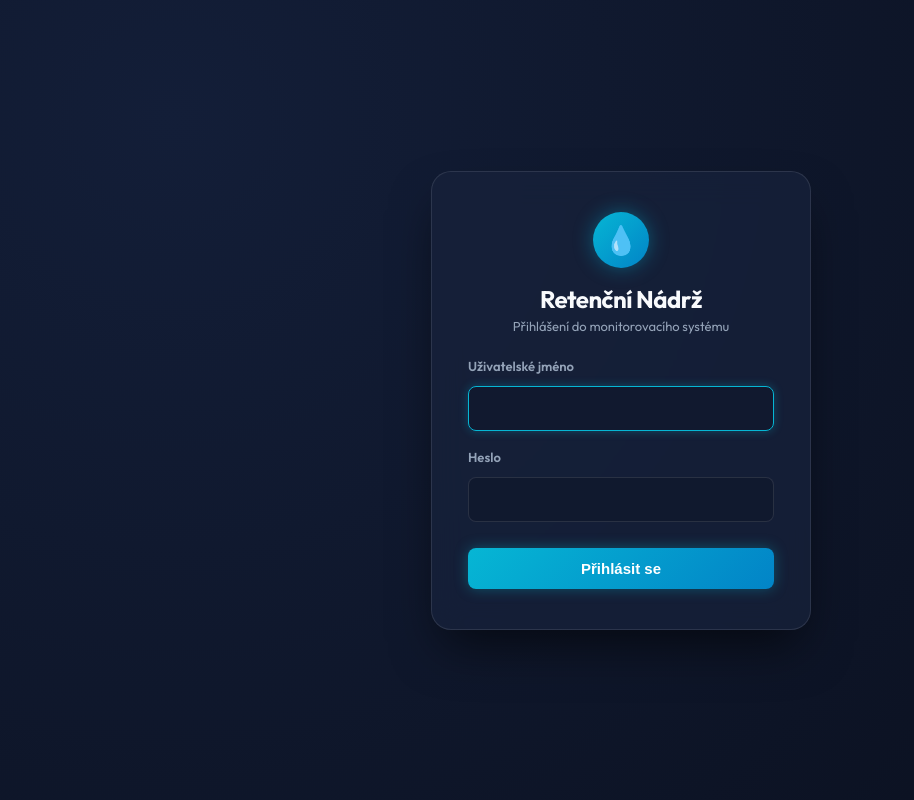
After one commit to Svaty10/Retencni_Nadrz_V2, a FastAPI app: template webserver/templates/login.html in a window 1280 px wide. The commit adds this page. Shown: the whole page, without its empty margins (19-933 px from the left). Run offline with FastAPI, Linux system fonts and the light colour scheme; the template is opened without the code that fills it, so the values that code supplies are empty.

Commit message:
feat: Add authentication, login portal, session middleware, and password management

```diff
--- a/webserver/app.py
+++ b/webserver/app.py
@@ -18,11 +18,33 @@ from datetime import datetime, timezone, timedelta
 from typing import Optional, List, Dict, Any
 
 import requests
-from fastapi import FastAPI, Query, Request, BackgroundTasks, HTTPException
-from fastapi.responses import HTMLResponse, JSONResponse, StreamingResponse
+from fastapi import FastAPI, Query, Request, BackgroundTasks, HTTPException, Form, Depends
+from fastapi.responses import HTMLResponse, JSONResponse, StreamingResponse, RedirectResponse
 from fastapi.staticfiles import StaticFiles
 from fastapi.templating import Jinja2Templates
+from starlette.middleware.sessions import SessionMiddleware
 from pydantic import BaseModel
+
+try:
+    from werkzeug.security import generate_password_hash, check_password_hash
+except ImportError:
+    import hashlib
+    def check_password_hash(p_hash: str, pwd: str) -> bool:
+        if p_hash.startswith("scrypt:"):
+            parts = p_hash.split("$")
+            if len(parts) == 3:
+                params = parts[0].split(":")
+                n, r, p = int(params[1]), int(params[2]), int(params[3])
+                salt = parts[1].encode('utf-8')
+                expected = parts[2]
+                calc = hashlib.scrypt(pwd.encode('utf-8'), salt=salt, n=n, r=r, p=p).hex()
+                return calc == expected
+        return False
+    def generate_password_hash(pwd: str) -> str:
+        import secrets
+        salt = secrets.token_hex(8)
+        derived = hashlib.scrypt(pwd.encode('utf-8'), salt=salt.encode('utf-8'), n=32768, r=8, p=1).hex()
+        return f"scrypt:32768:8:1${salt}${derived}"
 
 from cc1101_receiver import CC1101Receiver
 
@@ -33,9 +55,44 @@ logger = logging.getLogger("retencka_server")
 # Base paths
 BASE_DIR = os.path.dirname(os.path.abspath(__file__))
 CONFIG_PATH = os.path.join(BASE_DIR, "config.json")
+USERS_PATH = os.path.join(BASE_DIR, "users.json")
+SECRET_KEY_PATH = os.path.join(BASE_DIR, "secret_key.txt")
 DB_PATH = os.path.join(BASE_DIR, "history.db")
 STATIC_DIR = os.path.join(BASE_DIR, "static")
 TEMPLATES_DIR = os.path.join(BASE_DIR, "templates")
+
+def get_or_create_secret_key() -> str:
+    if os.path.exists(SECRET_KEY_PATH):
+        try:
+            with open(SECRET_KEY_PATH, "r", encoding="utf-8") as f:
+                k = f.read().strip()
+                if k:
+                    return k
+        except Exception:
+            pass
+    import secrets
+    k = secrets.token_hex(32)
+    try:
+        with open(SECRET_KEY_PATH, "w", encoding="utf-8") as f:
+            f.write(k)
+    except Exception:
+        pass
+    return k
+
+SECRET_KEY = get_or_create_secret_key()
+
+def load_users() -> dict:
+    if os.path.exists(USERS_PATH):
+        try:
+            with open(USERS_PATH, "r", encoding="utf-8") as f:
+                return json.load(f)
+        except Exception:
+            pass
+    return {}
+
+def save_users(users: dict):
+    with open(USERS_PATH, "w", encoding="utf-8") as f:
+        json.dump(users, f, indent=4)
 
 # ==============================================================================
 # Configuration Management
@@ -407,8 +464,44 @@ supervisor_thread = threading.Thread(target=background_supervisor, daemon=True,
 
 # FastAPI App
 app = FastAPI(title="Retention Tank Telemetry & Hydrawise Controller", version="2.5.0")
+app.add_middleware(SessionMiddleware, secret_key=SECRET_KEY, max_age=86400 * 7, same_site="lax", https_only=False)
+
 app.mount("/static", StaticFiles(directory=STATIC_DIR), name="static")
 templates = Jinja2Templates(directory=TEMPLATES_DIR)
+
+# Brute-force protection: IP tracking
+FAILED_LOGINS: Dict[str, dict] = {}
+
+def get_client_ip(request: Request) -> str:
+    cf_ip = request.headers.get("CF-Connecting-IP")
+    if cf_ip:
+        return cf_ip
+    x_forwarded = request.headers.get("X-Forwarded-For")
+    if x_forwarded:
+        return x_forwarded.split(",")[0].strip()
+    return request.client.host if request.client else "127.0.0.1"
+
+def check_ip_lockout(ip: str) -> Optional[int]:
+    now = time.time()
+    rec = FAILED_LOGINS.get(ip)
+    if rec and rec.get("lock_until"):
+        if now < rec["lock_until"]:
+            return int(rec["lock_until"] - now)
+        else:
+            rec["count"] = 0
+            rec["lock_until"] = None
+    return None
+
+def register_failed_login(ip: str):
+    now = time.time()
+    rec = FAILED_LOGINS.setdefault(ip, {"count": 0, "lock_until": None})
+    rec["count"] += 1
+    if rec["count"] >= 5:
+        rec["lock_until"] = now + 300  # 5 minutes lockout
+
+def reset_failed_login(ip: str):
+    if ip in FAILED_LOGINS:
+        FAILED_LOGINS[ip] = {"count": 0, "lock_until": None}
 
 @app.on_event("startup")
 def startup_event():
@@ -618,13 +711,87 @@ def simulate_packet(level_mm: int = 1450, vbat_mv: int = 4450, temp_x100: int =
     sys_state.update_telemetry(sim_pkt, config)
     return {"status": "injected", "data": sim_pkt}
 
+# ------------------------------------------------------------------------------
+# Authentication & User Management Routes
+# ------------------------------------------------------------------------------
+
+@app.get("/login", response_class=HTMLResponse)
+def login_get(request: Request):
+    if request.session.get("username"):
+        return RedirectResponse(url="/", status_code=303)
+    return templates.TemplateResponse("login.html", {"request": request, "error": None})
+
+@app.post("/login", response_class=HTMLResponse)
+def login_post(request: Request, username: str = Form(...), password: str = Form(...)):
+    ip = get_client_ip(request)
+    lockout_sec = check_ip_lockout(ip)
+    if lockout_sec:
+        min_rem = max(1, lockout_sec // 60)
+        return templates.TemplateResponse(
+            "login.html",
+            {"request": request, "error": f"Příliš mnoho neúspěšných pokusů. Zkuste to za {min_rem} min."}
+        )
+
+    users = load_users()
+    user_data = users.get(username)
+
+    if user_data and check_password_hash(user_data.get("password", ""), password):
+        reset_failed_login(ip)
+        request.session["username"] = username
+        request.session["role"] = user_data.get("role", "user")
+        logger.info(f"User '{username}' logged in successfully from {ip}")
+        return RedirectResponse(url="/", status_code=303)
+
+    register_failed_login(ip)
+    logger.warning(f"Failed login attempt for username '{username}' from {ip}")
+    return templates.TemplateResponse(
+        "login.html",
+        {"request": request, "error": "Neplatné uživatelské jméno nebo heslo."}
+    )
+
+@app.get("/logout")
+def logout(request: Request):
+    request.session.clear()
+    return RedirectResponse(url="/login", status_code=303)
+
+class PasswordChangeRequest(BaseModel):
+    old_password: str
+    new_password: str
+
+@app.post("/api/v1/user/password")
+def change_password(req: PasswordChangeRequest, request: Request):
+    username = request.session.get("username")
+    if not username:
+        raise HTTPException(status_code=401, detail="Neautorizováno.")
+
+    users = load_users()
+    user_data = users.get(username)
+    if not user_data or not check_password_hash(user_data.get("password", ""), req.old_password):
+        raise HTTPException(status_code=400, detail="Původní heslo není správné.")
+
+    if len(req.new_password) < 6:
+        raise HTTPException(status_code=400, detail="Nové heslo musí mít alespoň 6 znaků.")
+
+    user_data["password"] = generate_password_hash(req.new_password)
+    users[username] = user_data
+    save_users(users)
+    logger.info(f"Password changed for user '{username}'")
+    return {"success": True, "message": "Heslo bylo úspěšně změněno."}
+
 @app.get("/", response_class=HTMLResponse)
 def index_page(request: Request):
+    username = request.session.get("username")
+    if not username:
+        return RedirectResponse(url="/login", status_code=303)
+
+    role = request.session.get("role", "user")
     state = sys_state.get_full_state(config)
     return templates.TemplateResponse("index.html", {
         "request": request,
         "state": state,
-        "config": config
+        "config": config,
+        "username": username,
+        "role": role
     })
 
 if __name__ == "__main__":
--- a/webserver/requirements.txt
+++ b/webserver/requirements.txt
@@ -3,6 +3,8 @@ uvicorn>=0.28.0
 pydantic>=2.0.0
 jinja2>=3.1.3
 requests>=2.31.0
+werkzeug>=3.0.0
+itsdangerous>=2.1.2
 # Hardware dependencies on Raspberry Pi Linux (installed on demand):
 # spidev>=3.6
 # gpiod>=2.1.0
--- /dev/null
+++ b/webserver/templates/login.html
@@ -0,0 +1,159 @@
+<!DOCTYPE html>
+<html lang="cs">
+<head>
+    <meta charset="UTF-8">
+    <meta name="viewport" content="width=device-width, initial-scale=1.0">
+    <title>Přihlášení | Retenční Nádrž</title>
+    <link rel="preconnect" href="https://fonts.googleapis.com">
+    <link rel="preconnect" href="https://fonts.gstatic.com" crossorigin>
+    <link href="https://fonts.googleapis.com/css2?family=Outfit:wght@300;400;600;700;800&display=swap" rel="stylesheet">
+    <link rel="stylesheet" href="/static/css/style.css">
+    <style>
+        body {
+            display: flex;
+            justify-content: center;
+            align-items: center;
+            min-height: 100vh;
+            margin: 0;
+            background: radial-gradient(circle at 15% 15%, #131e38 0%, #0a0f1d 100%);
+            color: #f8fafc;
+        }
+
+        .login-card {
+            background: rgba(23, 34, 59, 0.75);
+            backdrop-filter: blur(16px);
+            border: 1px solid rgba(255, 255, 255, 0.1);
+            padding: 40px 36px;
+            border-radius: 20px;
+            box-shadow: 0 25px 50px -12px rgba(0, 0, 0, 0.6);
+            width: 100%;
+            max-width: 380px;
+            animation: fadeIn 0.4s ease-out;
+        }
+
+        @keyframes fadeIn {
+            from { opacity: 0; transform: translateY(15px); }
+            to { opacity: 1; transform: translateY(0); }
+        }
+
+        .login-logo {
+            width: 56px;
+            height: 56px;
+            border-radius: 50%;
+            background: linear-gradient(135deg, #06b6d4, #0284c7);
+            display: flex;
+            align-items: center;
+            justify-content: center;
+            font-size: 28px;
+            margin: 0 auto 16px auto;
+            box-shadow: 0 0 20px rgba(6, 182, 212, 0.4);
+            aspect-ratio: 1 / 1;
+        }
+
+        .login-title {
+            text-align: center;
+            margin-bottom: 24px;
+        }
+
+        .login-title h2 {
+            font-size: 24px;
+            font-weight: 700;
+            color: #f8fafc;
+            letter-spacing: -0.5px;
+        }
+
+        .login-title p {
+            font-size: 13px;
+            color: #94a3b8;
+            margin-top: 4px;
+        }
+
+        .alert-error {
+            background: rgba(244, 63, 94, 0.15);
+            border: 1px solid rgba(244, 63, 94, 0.3);
+            color: #fb7185;
+            padding: 10px 14px;
+            border-radius: 8px;
+            font-size: 13px;
+            font-weight: 500;
+            margin-bottom: 20px;
+            text-align: center;
+        }
+
+        .form-group {
+            margin-bottom: 18px;
+        }
+
+        .form-group label {
+            display: block;
+            margin-bottom: 6px;
+            font-weight: 600;
+            font-size: 13px;
+            color: #94a3b8;
+        }
+
+        .form-input {
+            width: 100%;
+            padding: 12px 14px;
+            background: rgba(15, 23, 42, 0.6);
+            border: 1px solid rgba(255, 255, 255, 0.1);
+            border-radius: 8px;
+            color: #fff;
+            font-size: 15px;
+            font-family: inherit;
+            transition: all 0.2s ease;
+        }
+
+        .form-input:focus {
+            outline: none;
+            border-color: #06b6d4;
+            box-shadow: 0 0 10px rgba(6, 182, 212, 0.3);
+        }
+
+        .btn-submit {
+            width: 100%;
+            padding: 12px;
+            margin-top: 8px;
+            background: linear-gradient(135deg, #06b6d4, #0284c7);
+            color: #fff;
+            border: none;
+            border-radius: 8px;
+            font-size: 15px;
+            font-weight: 600;
+            cursor: pointer;
+            transition: all 0.2s ease;
+            box-shadow: 0 0 14px rgba(6, 182, 212, 0.35);
+        }
+
+        .btn-submit:hover {
+            opacity: 0.92;
+            transform: translateY(-1px);
+        }
+    </style>
+</head>
+<body>
+    <div class="login-card">
+        <div class="login-logo">💧</div>
+        <div class="login-title">
+            <h2>Retenční Nádrž</h2>
+            <p>Přihlášení do monitorovacího systému</p>
+        </div>
+
+        {% if error %}
+        <div class="alert-error">{{ error }}</div>
+        {% endif %}
+
+        <form action="/login" method="post">
+            <div class="form-group">
+                <label for="username">Uživatelské jméno</label>
+                <input type="text" id="username" name="username" class="form-input" required autofocus>
+            </div>
+            <div class="form-group">
+                <label for="password">Heslo</label>
+                <input type="password" id="password" name="password" class="form-input" required>
+            </div>
+            <button type="submit" class="btn-submit">Přihlásit se</button>
+        </form>
+    </div>
+</body>
+</html>
```
Also changed, not shown: webserver/static/css/style.css (+31 -0 lines), webserver/templates/index.html (+63 -3 lines), CHANGELOG.md, README.md.
